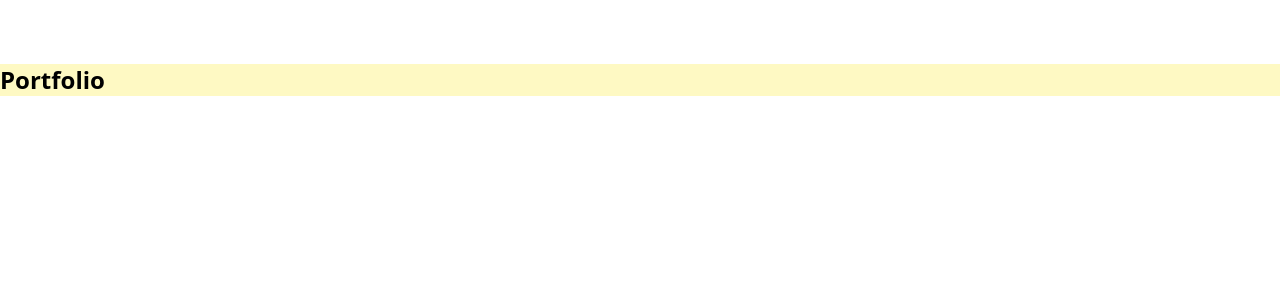
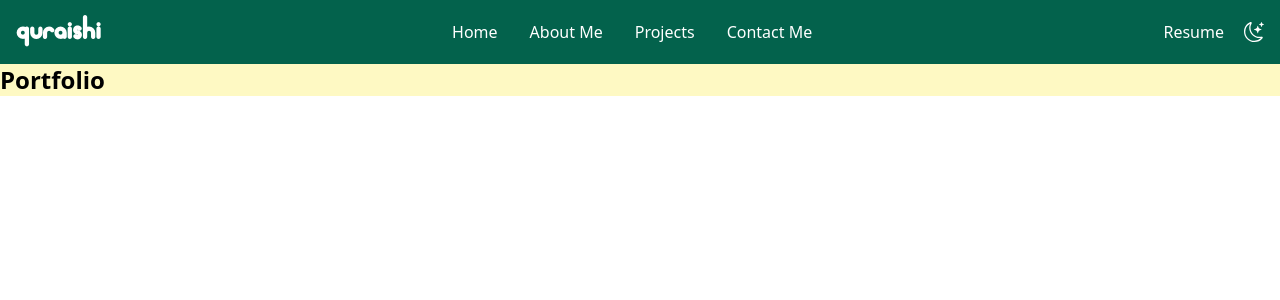
Before and after one commit to raziq-quraishi/ab-raziq-portfolio, a Next.js app: page / in a window 1280 px wide. Shown: the top 300 px of the page. Built offline with nearby package versions, Linux system fonts and the light colour scheme.

Commit message:
Working on Dark Mode and Light Mode...

```diff
--- a/app/components/Nav.js
+++ b/app/components/Nav.js
@@ -35,7 +35,7 @@ const Nav = () => {
   return (
 
 
-    <nav className=" bg-white border-gray-200 dark:bg-thirdGreen">
+    <nav className=" bg-thirdGreen  dark:bg-gray-900">
       <div className="max-w-screen-xl flex flex-wrap items-center justify-between mx-auto p-4">
         <Link href="#" className="flex items-center space-x-3 rtl:space-x-reverse">
           <h1 className="text-white hover:text-textColor text-2xl font-bold mr-auto text-uppercase uppercase">Quraishi</h1>
```
